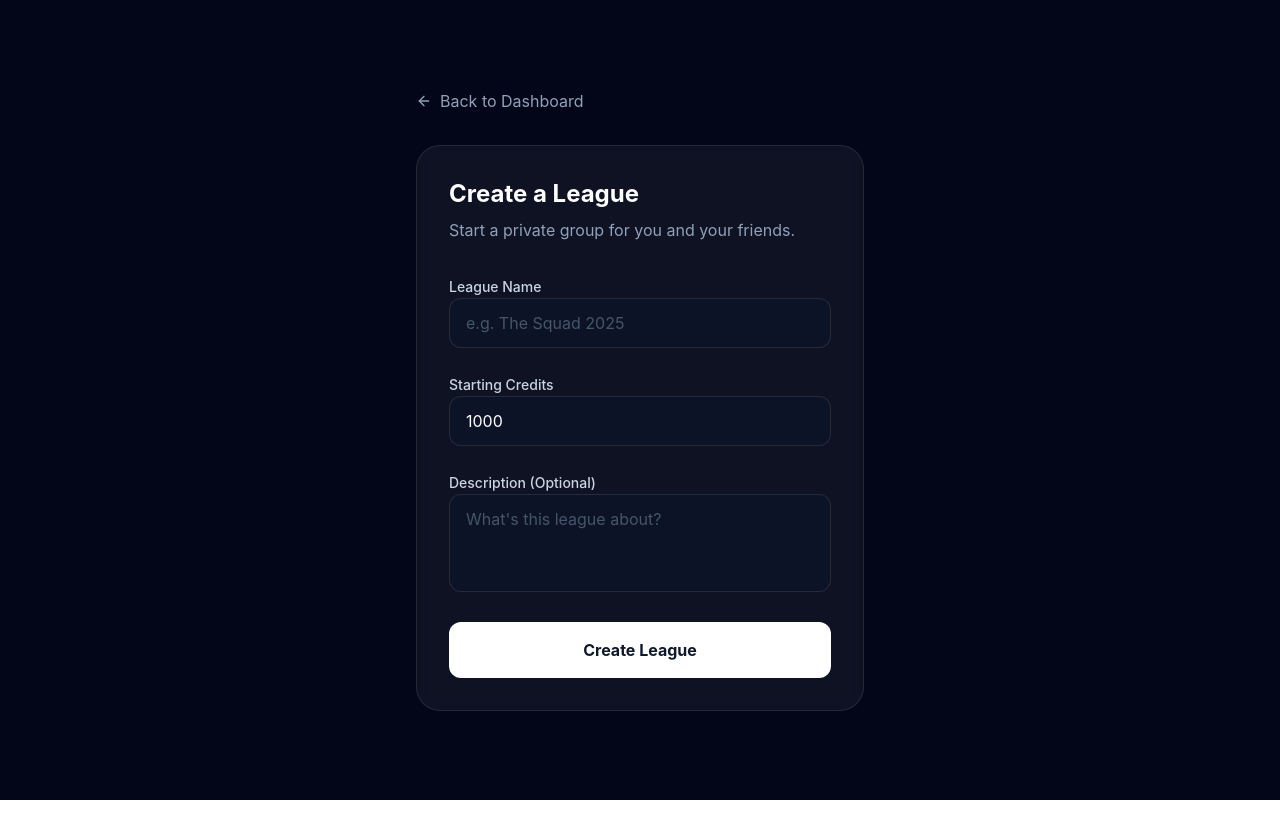
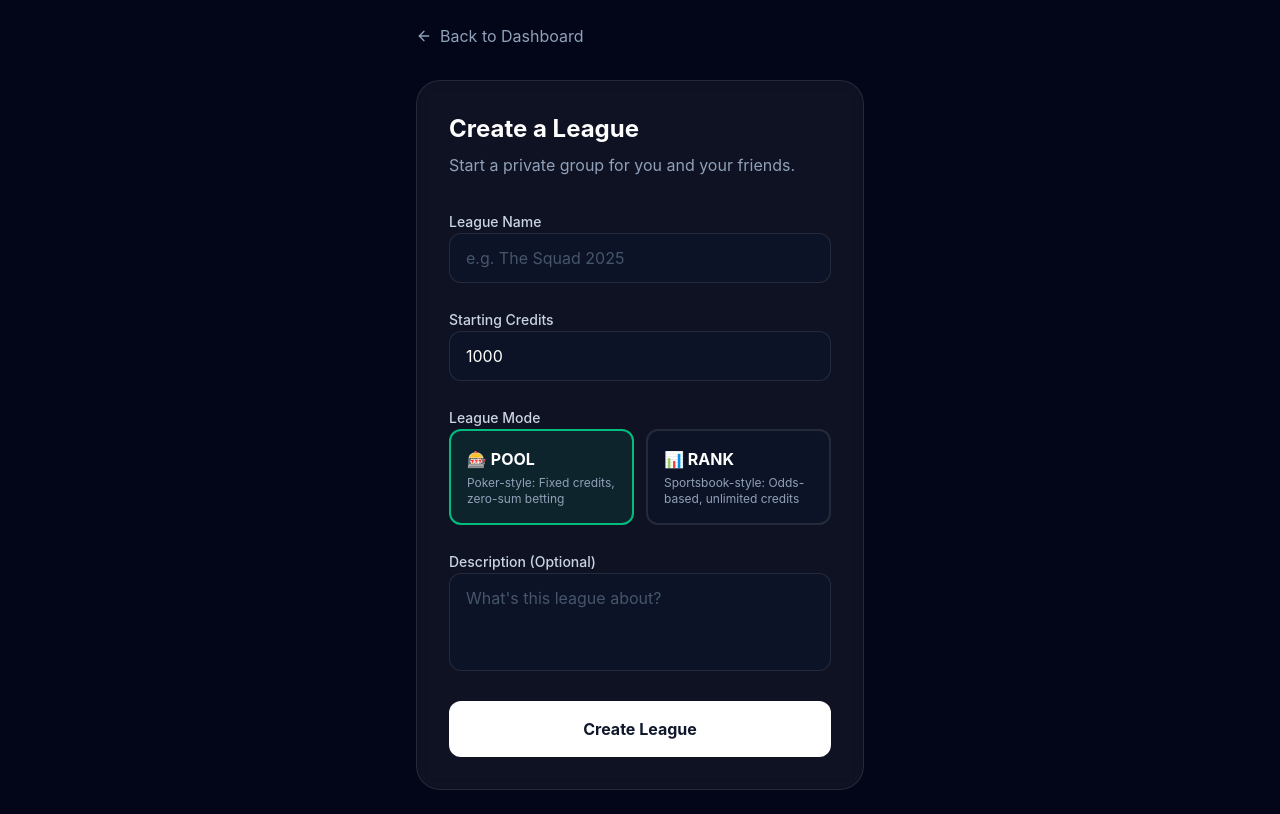
Before and after one commit to sideshd/callout, a Next.js app: page /leagues/create in a window 1280 px wide. Built offline with nearby package versions, Linux system fonts and the light colour scheme; no server answers.

Commit message:
Add league modes: POOL vs RANK with mode selector UI

```diff
--- a/src/app/actions.ts
+++ b/src/app/actions.ts
@@ -15,6 +15,7 @@ export async function createLeague(formData: FormData) {
     const name = formData.get("name") as string
     const description = formData.get("description") as string
     const startingCredits = parseInt(formData.get("startingCredits") as string) || 1000
+    const mode = (formData.get("mode") as string) || "POOL"
 
     if (!name) return { error: "Name is required" }
 
@@ -25,6 +26,7 @@ export async function createLeague(formData: FormData) {
                 name,
                 description,
                 startingCredits,
+                mode: mode as "POOL" | "RANK",
                 ownerId: session.user.id,
                 members: {
                     create: {
--- a/src/components/forms/create-league-form.tsx
+++ b/src/components/forms/create-league-form.tsx
@@ -45,6 +45,38 @@ export function CreateLeagueForm() {
                 />
             </div>
 
+            <div className="space-y-3">
+                <label className="text-sm font-medium text-slate-300">League Mode</label>
+                <div className="grid grid-cols-2 gap-3">
+                    <label className="relative cursor-pointer">
+                        <input
+                            type="radio"
+                            name="mode"
+                            value="POOL"
+                            defaultChecked
+                            className="peer sr-only"
+                        />
+                        <div className="bg-slate-900/50 border-2 border-white/10 rounded-xl p-4 transition-all peer-checked:border-emerald-500 peer-checked:bg-emerald-500/10 hover:border-white/20">
+                            <div className="font-bold text-white mb-1">🎰 POOL</div>
+                            <div className="text-xs text-slate-400">Poker-style: Fixed credits, zero-sum betting</div>
+                        </div>
+                    </label>
+
+                    <label className="relative cursor-pointer">
+                        <input
+                            type="radio"
+                            name="mode"
+                            value="RANK"
+                            className="peer sr-only"
+                        />
+                        <div className="bg-slate-900/50 border-2 border-white/10 rounded-xl p-4 transition-all peer-checked:border-emerald-500 peer-checked:bg-emerald-500/10 hover:border-white/20">
+                            <div className="font-bold text-white mb-1">📊 RANK</div>
+                            <div className="text-xs text-slate-400">Sportsbook-style: Odds-based, unlimited credits</div>
+                        </div>
+                    </label>
+                </div>
+            </div>
+
             <div className="space-y-2">
                 <label htmlFor="description" className="text-sm font-medium text-slate-300">Description (Optional)</label>
                 <textarea
```
Also changed, not shown: 1 other file (tests, documents, lock files or other folders).
